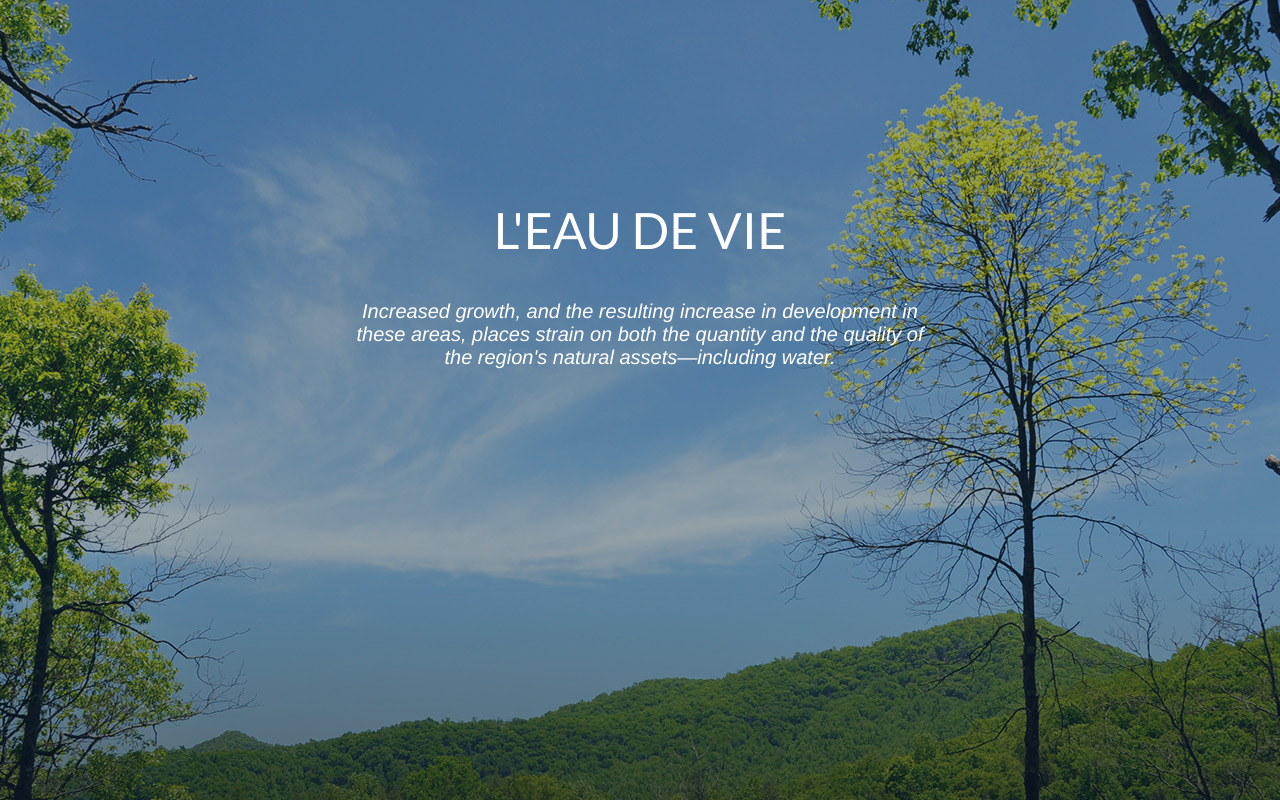
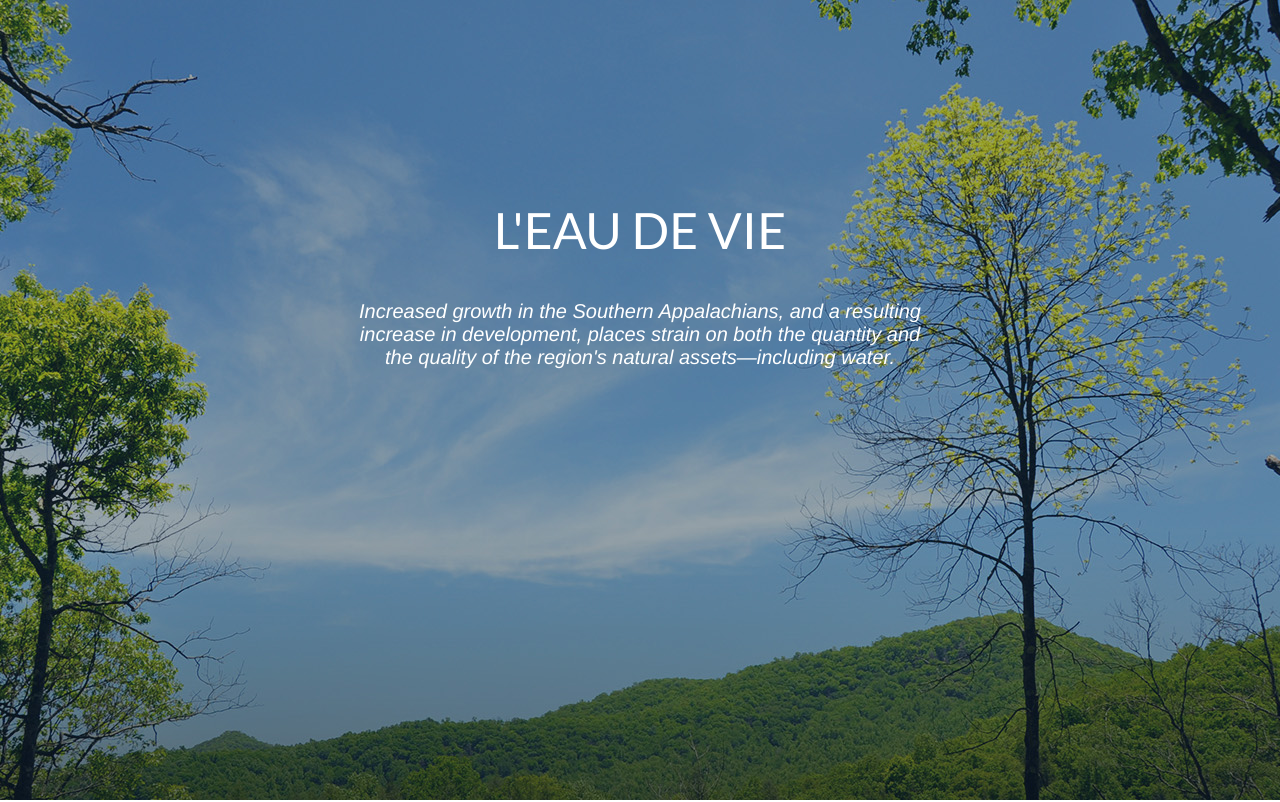
Before and after one commit to frimmel/digital-storytelling-demo, a plain HTML site: page index.html in a window 1280 px wide. Shown: the top 802 px of the page. Drawn offline with nearby package versions, Linux system fonts and the light colour scheme.

Commit message:
Update to storytelling demo

```diff
--- a/index.html
+++ b/index.html
@@ -26,7 +26,7 @@
         l'eau de vie
       </div>
       <div class="header-stinger">
-        Increased growth, and the resulting increase in development in these areas, places strain on both the quantity and the quality of the region's natural assets&mdash;including water.
+        Increased growth in the Southern Appalachians, and a resulting increase in development, places strain on both the quantity and the quality of the region's natural assets&mdash;including water.
 
       </div>
     </header>
```
